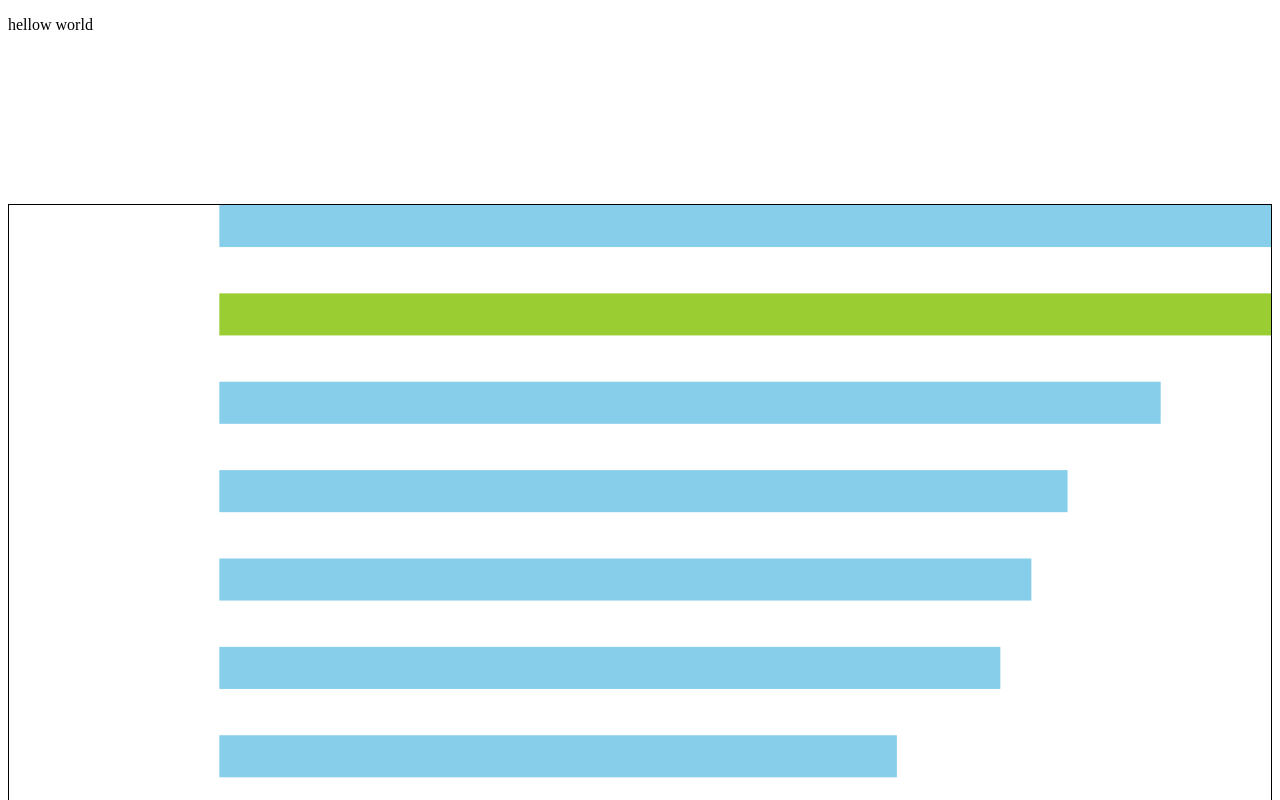
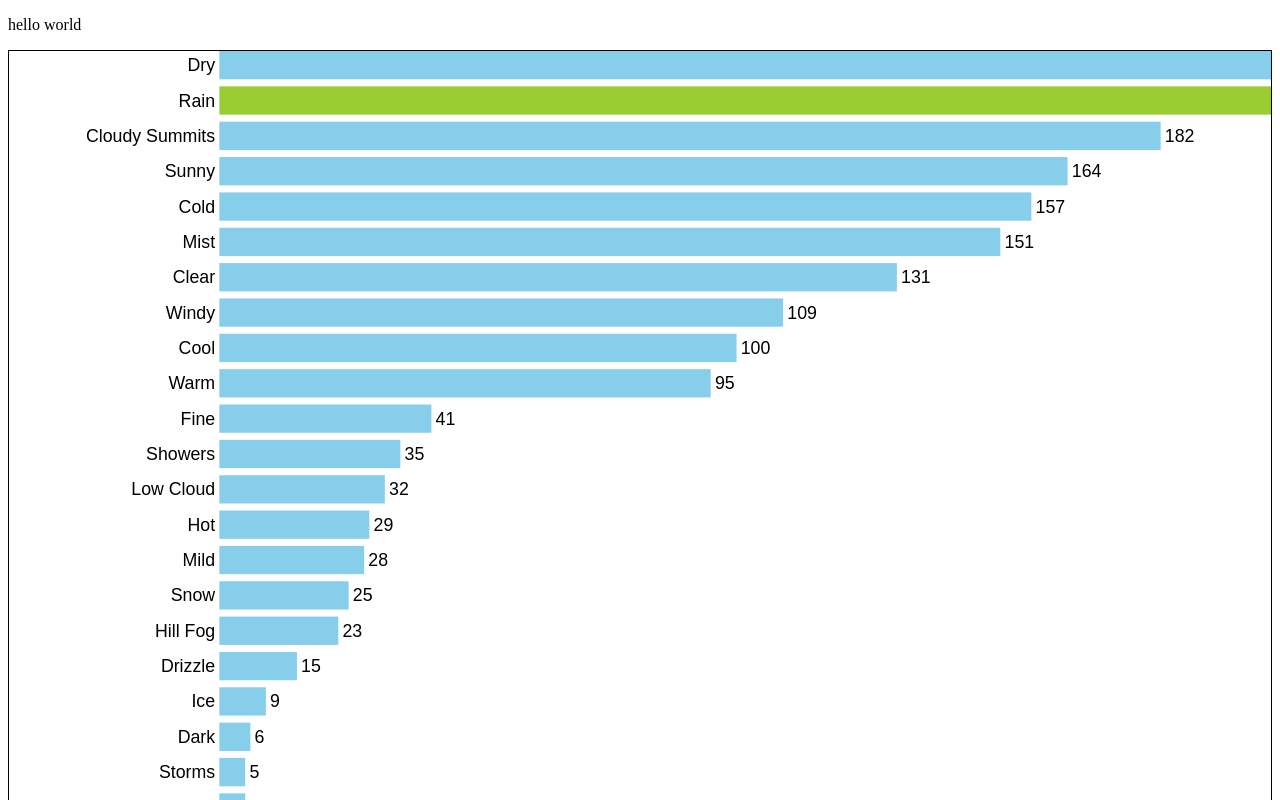
Before and after one commit to Shiminc/learning_D3, a plain HTML site: page index.html in a window 1280 px wide. Shown: the top 800 px of the page. Drawn offline with Linux system fonts and the light colour scheme.

Commit message:
refactor

```diff
--- a/index.html
+++ b/index.html
@@ -28,14 +28,15 @@
 
     </head>
     <body>
-        <p>hellow world</p>
-        <div id = 'bar'>
+        <p>hello world</p>
+        <!-- <div id = 'bar'>
             <svg id ='original'></svg>
-        </div>
+        </div> -->
 
         <div class = 'chartholder' id ="bar_chart"></div>
     <script src="javascripts/d3.v7.js"></script>
-    <script src="javascripts/main.js"></script>
+    <!-- <script src="javascripts/group.js"></script> -->
+    <script type="module" src="javascripts/main.js"></script>
     <!-- <script src="javascripts/playground.js"></script> -->
 
 
--- /dev/null
+++ b/javascripts/declareVariable.js
@@ -0,0 +1,15 @@
+    //ratio for the viewbox of svg
+    export const svg_width = 600
+    export const svg_height = 400
+    export const chart ={'width':600,
+          'height':400,
+          'left_padding':100,
+          'right_padding': 50
+    }
+    // const chart_width = 500
+    // const chart_height = 400
+    // const chart_left_margin = 75
+    // const chart_right_margin = 25
+
+    // 0.2 percent of the bar height
+    export const padding_between_bar = 0.2
--- /dev/null
+++ b/javascripts/drawBarLabelSeparately.js
@@ -0,0 +1,65 @@
+
+export function drawBarLabelSeparately (data) {
+    const count_array = data.map(d=>d.count)
+    const weather_array = data.map(d=>d.Weather)
+    const svg_width = 600
+    const svg_height = 400
+    const chart_width = 500
+    const chart_height = 400
+    const chart_left_margin = 75
+    const chart_right_margin = 25
+    const padding_between_bar = 0.2
+
+
+    const xScale = d3.scaleLinear()
+            .domain([0,d3.max(count_array)])
+            .range([0,chart_width - chart_right_margin]);
+
+    const yScale = d3.scaleBand()
+            .domain(weather_array)
+            .range([0,chart_height])
+            .paddingInner(padding_between_bar);
+
+    const ylabel = yScale.bandwidth
+            console.log(xScale(100))
+
+    // is it better to have svg itself in html
+    // create the chart area
+    const svg = d3.select('#bar_chart')
+                .append('svg')
+                // viewBox is used to main aspect ratio, first 2 numbers are coordinate, the last two are width and height
+                .attr('viewBox',`0 0 ${svg_width} ${svg_height}`)
+                .style('border','1px solid black');
+
+
+    // create the bar
+    const bar = svg
+              .selectAll('rect')
+              .data(data)
+              .join('rect')
+                  .attr('class', 'bar')
+                  .attr('width', d => xScale(d.count))
+                  .attr('height', yScale.bandwidth())
+                  .attr('x',chart_left_margin)
+                  .attr('y', d => yScale(d.Weather))
+                  .attr('fill', d => d.Weather === 'Rain' ? 'yellowgreen' : 'skyblue');
+
+
+    const label = svg
+                  .selectAll('text')
+                  .data(data)
+                  .join('text')
+                    .attr('class','ylabel')
+                    .text(d=>d.Weather)
+                    .attr('x',chart_left_margin-2)
+                    // to center the text at the center of y of the bar
+                    .attr('y', d => yScale(d.Weather) + yScale.bandwidth()*(1+padding_between_bar) -  (yScale.bandwidth()-5))
+                    .attr('fill','black')
+                    .attr('font-family','sans-serif')
+                    .attr('font-size',`${yScale.bandwidth()-5}px`)
+                    .attr('text-anchor','end');
+
+
+
+
+}
--- /dev/null
+++ b/javascripts/drawWithGroup.js
@@ -0,0 +1,69 @@
+import {svg_width, svg_height, chart, padding_between_bar} from './declareVariable.js';
+
+
+
+export function drawWithGroup(data) {
+  // declare datafield
+  const count_array = data.map(d=>d.count)
+  const weather_array = data.map(d=>d.Weather)
+
+  const xScale = d3.scaleLinear()
+          .domain([0,d3.max(count_array)])
+          .range([0,chart.width]);
+
+  const yScale = d3.scaleBand()
+          .domain(weather_array)
+          .range([0,chart.height])
+          .paddingInner(padding_between_bar);
+
+      // create the chart area
+  const svg = d3.select('#bar_chart')
+                .append('svg')
+                // viewBox is used to main aspect ratio, first 2 numbers are coordinate, the last two are width and height
+                .attr('viewBox',`0 0 ${chart.width} ${chart.height}`)
+                .style('border','1px solid black');
+
+
+  //bar and label grouped together
+  const base = svg
+      .selectAll('g')
+      .data(data)
+      .join('g')
+      //decide position y for each bar & label TODO test using x, y
+        .attr('transform', d=> `translate(0, ${yScale(d.Weather)})`)
+
+  //add the bar
+  const bar = base
+    .append('rect')
+      .attr('class', 'bar')
+      .attr('width', d => xScale(d.count))
+      .attr('height', yScale.bandwidth())
+      //x, y now is relative to the parent/g
+      .attr('x',chart.left_padding)
+      .attr('y', 0)
+      .attr('fill', d => d.Weather === 'Rain' ? 'yellowgreen' : 'skyblue');
+
+  const label = base
+    .append('text')
+                    .attr('class','ylabel')
+                    .text(d=>d.Weather)
+                    .attr('x',chart.left_padding - 2)
+                    // to center the text at the center of y of the bar
+                    .attr('y', yScale.bandwidth()*0.8/2 + (yScale.bandwidth()-5)/2 )
+                    .attr('fill','black')
+                    .attr('font-family','sans-serif')
+                    .attr('font-size',`${yScale.bandwidth()-5}px`)
+                    .attr('text-anchor','end');
+
+  const annotation = base
+    .append('text')
+    .attr('class','annotation')
+                        .text(d=>d.count)
+                    .attr('x',d => xScale(d.count) + chart.left_padding + 2)
+                    // to center the text at the center of y of the bar
+                    .attr('y', yScale.bandwidth()*0.8/2 + (yScale.bandwidth()-5)/2)
+                    .attr('fill','black')
+                    .attr('font-family','sans-serif')
+                    .attr('font-size',`${yScale.bandwidth()-5}px`)
+                    .attr('text-anchor','start');
+}
--- a/javascripts/main.js
+++ b/javascripts/main.js
@@ -1,45 +1,5 @@
-
-
-function drawBarChart (data) {
-    const count_array = data.map(d=>d.count)
-    const weather_array = data.map(d=>d.Weather)
-    const chart_width = 600
-    const chart_height = 1000
-    const bar_height = 20
-
-    const xScale = d3.scaleLinear()
-            .domain([0,d3.max(count_array)])
-            .range([0,chart_width]);
-
-    const yScale = d3.scaleBand()
-            .domain(weather_array)
-            .range([0,chart_height])
-            .paddingInner(0.2);
-
-    console.log(xScale(100))
-    console.log(yScale.bandwidth())
-
-    // is it better to have svg itself in html
-    const svg = d3.select('#bar_chart')
-                .append('svg')
-                // viewBox is used to main aspect ratio, first 2 numbers are coordinate, the last two are width and height
-                .attr('viewBox',`0 0 ${chart_width} ${chart_height}`)
-                .style('border','1px solid black');
-
-
-
-    svg
-        .selectAll('rect')
-        .data(data)
-        .join('rect')
-            .attr('class', 'bar')
-            .attr('width', d => xScale(d.count))
-            .attr('height', bar_height)
-            .attr('x',100)
-            .attr('y', d => yScale(d.Weather))
-            .attr('fill', d => d.Weather === 'Rain' ? 'yellowgreen' : 'skyblue')
-}
-
+import {drawBarLabelSeparately} from './drawBarLabelSeparately.js';
+import {drawWithGroup} from './drawWithGroup.js';
 
 
 let data
@@ -47,8 +7,8 @@ async function main() {
   try {
     data = await d3.json("../data/weather.json");
     console.log(data);
-    drawBarChart(data)
-
+    // drawBarLabelSeparately(data)
+    drawWithGroup(data)
   } catch(e) {
     console.log(e);
   }
```
